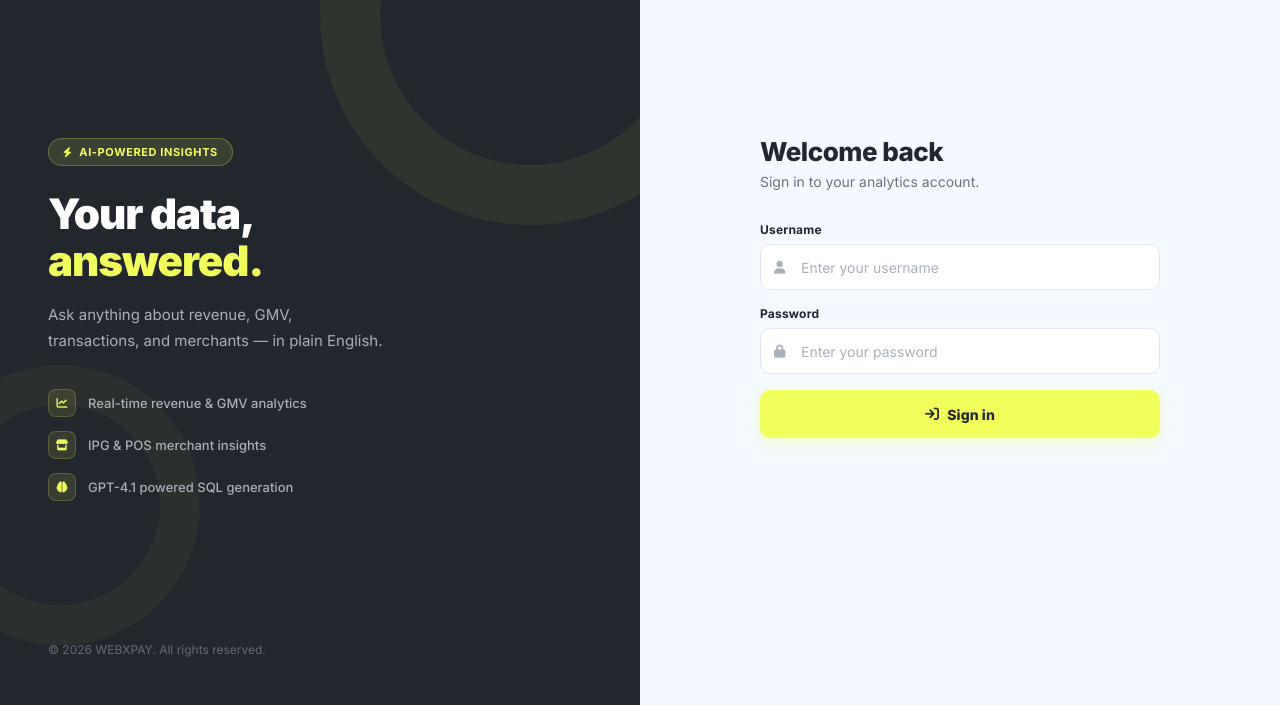
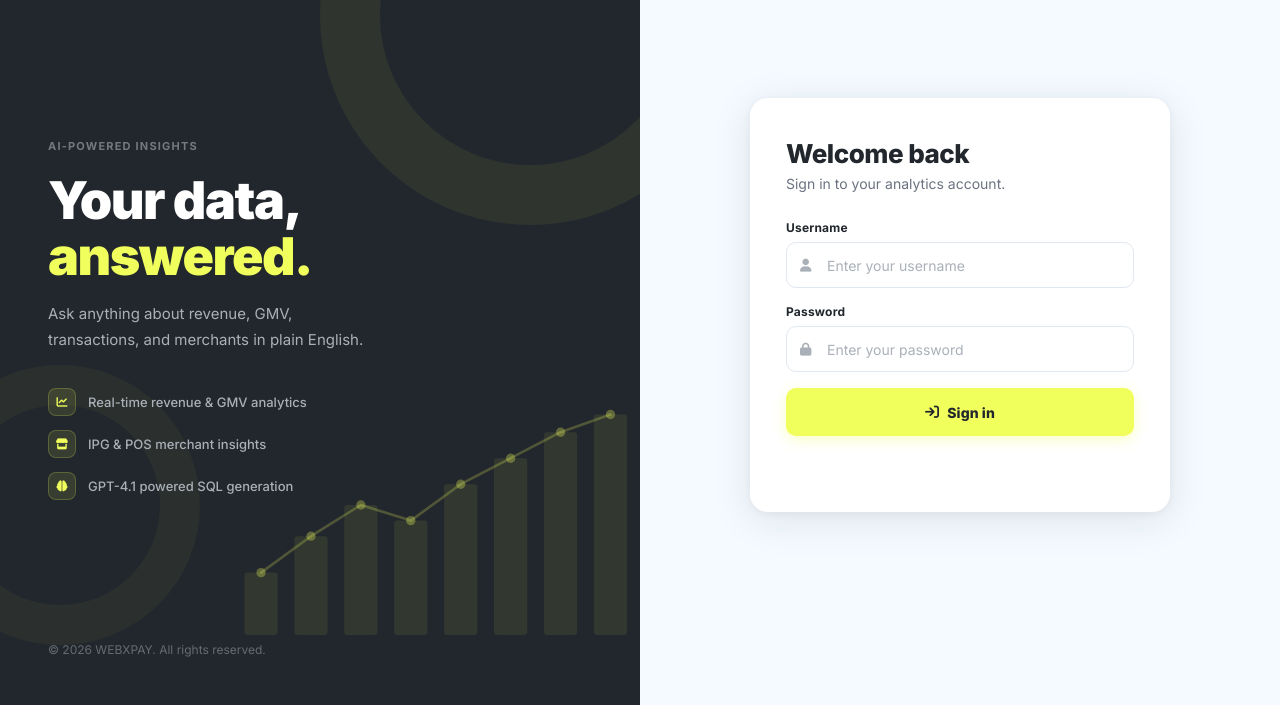
Before and after one commit to suhaWEBXPAY/chatbot, a plain HTML site: page static/login.html in a window 1280 px wide. Shown: the part 95-800 px from the top of the page. Drawn offline with Linux system fonts and the light colour scheme; no server answers; files whose address does not match are found by name.

Commit message:
responsivenes and UI

```diff
--- a/static/login.html
+++ b/static/login.html
@@ -109,30 +109,21 @@
     }
 
     .left-badge {
-      display: inline-flex;
-      align-items: center;
-      gap: 7px;
-      background: rgba(241,255,92,0.12);
-      border: 1px solid rgba(241,255,92,0.25);
-      border-radius: 99px;
-      padding: 6px 14px;
       font-size: 11px;
       font-weight: 700;
-      color: var(--yellow);
-      letter-spacing: 0.6px;
+      color: rgba(170,176,184,0.6);
+      letter-spacing: 1.2px;
       text-transform: uppercase;
-      margin-bottom: 24px;
+      margin-bottom: 20px;
     }
 
-    .left-badge i { font-size: 10px; }
-
     .left-heading {
-      font-size: 42px;
+      font-size: 52px;
       font-weight: 900;
       color: var(--white);
-      line-height: 1.12;
-      letter-spacing: -1px;
-      margin-bottom: 18px;
+      line-height: 1.08;
+      letter-spacing: -1.5px;
+      margin-bottom: 16px;
     }
 
     .left-heading span {
@@ -191,13 +182,26 @@
       padding: 48px 40px;
     }
 
+    .left-chart-bg {
+      position: absolute;
+      bottom: 60px;
+      right: -10px;
+      width: 65%;
+      pointer-events: none;
+      z-index: 0;
+    }
+
     .card {
       width: 100%;
-      max-width: 400px;
+      max-width: 420px;
+      background: var(--white);
+      border-radius: 18px;
+      box-shadow: 0 8px 40px rgba(34,39,45,0.10), 0 2px 8px rgba(34,39,45,0.05);
+      padding: 40px 36px;
     }
 
     .card-head {
-      margin-bottom: 32px;
+      margin-bottom: 28px;
     }
 
     .card-head h2 {
@@ -320,6 +324,14 @@
       .left { display: none; }
       .right { padding: 40px 24px; }
     }
+
+    @media (max-width: 480px) {
+      .right { padding: 24px 16px; }
+      .card { padding: 28px 22px; border-radius: 14px; }
+      .card-head h2 { font-size: 22px; }
+      input { height: 44px; font-size: 13px; }
+      .btn-primary { height: 46px; }
+    }
   </style>
 </head>
 <body>
@@ -336,9 +348,9 @@
     </div>
 
     <div class="left-body">
-      <div class="left-badge"><i class="fas fa-bolt"></i> AI-Powered Insights</div>
+      <div class="left-badge">AI-Powered Insights</div>
       <h1 class="left-heading">Your data,<br><span>answered.</span></h1>
-      <p class="left-sub">Ask anything about revenue, GMV, transactions, and merchants — in plain English.</p>
+      <p class="left-sub">Ask anything about revenue, GMV, transactions, and merchants in plain English.</p>
 
       <div class="feature-list">
         <div class="feature-item">
@@ -357,6 +369,27 @@
     </div>
 
     <div class="left-footer">© 2026 WEBXPAY. All rights reserved.</div>
+
+    <svg class="left-chart-bg" xmlns="http://www.w3.org/2000/svg" viewBox="0 0 400 260" fill="none">
+      <rect x="10" y="190" width="32" height="60" rx="3" fill="rgba(241,255,92,0.08)"/>
+      <rect x="58" y="155" width="32" height="95" rx="3" fill="rgba(241,255,92,0.08)"/>
+      <rect x="106" y="125" width="32" height="125" rx="3" fill="rgba(241,255,92,0.08)"/>
+      <rect x="154" y="140" width="32" height="110" rx="3" fill="rgba(241,255,92,0.08)"/>
+      <rect x="202" y="105" width="32" height="145" rx="3" fill="rgba(241,255,92,0.08)"/>
+      <rect x="250" y="80" width="32" height="170" rx="3" fill="rgba(241,255,92,0.08)"/>
+      <rect x="298" y="55" width="32" height="195" rx="3" fill="rgba(241,255,92,0.08)"/>
+      <rect x="346" y="38" width="32" height="212" rx="3" fill="rgba(241,255,92,0.08)"/>
+      <polyline points="26,190 74,155 122,125 170,140 218,105 266,80 314,55 362,38"
+        stroke="rgba(241,255,92,0.22)" stroke-width="2.5" stroke-linecap="round" stroke-linejoin="round"/>
+      <circle cx="26" cy="190" r="4.5" fill="rgba(241,255,92,0.3)"/>
+      <circle cx="74" cy="155" r="4.5" fill="rgba(241,255,92,0.3)"/>
+      <circle cx="122" cy="125" r="4.5" fill="rgba(241,255,92,0.3)"/>
+      <circle cx="170" cy="140" r="4.5" fill="rgba(241,255,92,0.3)"/>
+      <circle cx="218" cy="105" r="4.5" fill="rgba(241,255,92,0.3)"/>
+      <circle cx="266" cy="80" r="4.5" fill="rgba(241,255,92,0.3)"/>
+      <circle cx="314" cy="55" r="4.5" fill="rgba(241,255,92,0.3)"/>
+      <circle cx="362" cy="38" r="4.5" fill="rgba(241,255,92,0.3)"/>
+    </svg>
   </div>
 
   <!-- RIGHT -->
```
Also changed, not shown: static/index.html (+73 -6 lines), static/users.html (+15 -5 lines), 1 other file.
